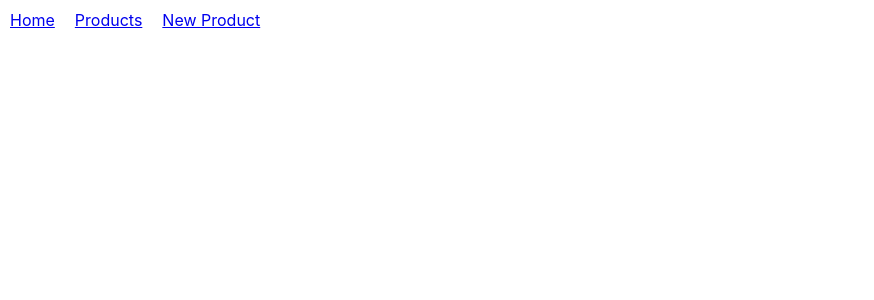
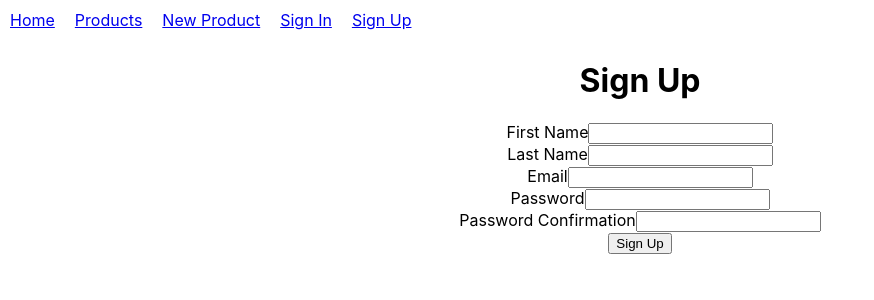
Before and after one commit to CodeCoreYVR/react-amazing-amazon-wadd-sept-2020, a React (Create React App) app: page /sign_up in a window 1280 px wide. Shown: the top 300 px of the page, without its empty margins (0-874 px from the left). Built offline with nearby package versions, Linux system fonts and the light colour scheme; no server answers.

Commit message:
added sign in and sign up pages with actions

```diff
--- a/src/App.js
+++ b/src/App.js
@@ -1,20 +1,83 @@
 import "./App.css";
+import React, { Component } from "react";
+
 import ProductsIndexPage from "./components/ProductsIndexPage";
 import ProductShowPage from "./components/ProductShowPage";
 import NavBar from "./components/NavBar";
 import { BrowserRouter, Switch, Route } from "react-router-dom";
 import ProductNewPage from "./components/ProductNewPage";
-function App() {
+import { Session } from "./requests";
+import { User } from "./requests";
+
+import SignUpPage from "./components/SignUpPage";
+import SignInPage from "./components/SignInPage";
+
+class App extends Component {
+  constructor(props) {
+    super(props);
+    this.state = {
+      user: null,
+    };
+    this.handleSubmit = this.handleSubmit.bind(this);
+    this.destroySession = this.destroySession.bind(this);
+  }
+
+
+  componentDidMount() {
+    Session.currentUser().then((user) => {
+      console.log("user", user);
+      this.setState((state) => {
+        return { user: user };
+      });
+    });
+  }
+  handleSubmit(params) {
+    Session.create(params)
+      .then(() => {
+        return Session.currentUser();
+      })
+      .then((user) => {
+        console.log("user", user);
+        this.setState((state) => {
+          return { user: user };
+        });
+      });
+  }
+  destroySession() {
+    Session.destroy().then((res) => {
+      this.setState((state) => {
+        return { user: null };
+      });
+    });
+  }
+  render() {
     return (
       <div className="App">
         <BrowserRouter>
-        <Switch>
+        <NavBar
+            currentUser={this.state.user}
+            destroySession={this.destroySession}
+          />          <Switch>
+            <Route path="/products/new" component={ProductNewPage} />
             <Route exact path="/products" component={ProductsIndexPage} />
-          <NavBar /> <Route path="/products/new" component={ProductNewPage} />
+            <Route
+              path="/sign_in"
+              render={(routeProps) => (
+                <SignInPage handleSubmit={this.handleSubmit} {...routeProps} />
+              )}
+            />
+              <Route
+              path="/sign_up"
+              render={(routeProps) => (
+                <SignUpPage handleSubmit={this.handleSubmit} {...routeProps} />
+              )}
+            />
             <Route path="/products/:id" component={ProductShowPage} />
           </Switch>
-      </BrowserRouter></div>
+        </BrowserRouter>
+      </div>
     );
+  }
 }
 
 export default App;
--- a/src/components/NavBar.js
+++ b/src/components/NavBar.js
@@ -1,7 +1,9 @@
 import React from "react";
 import { NavLink } from "react-router-dom";
-
-function NavBar(props) {
+const NavBar = (props) => {
+    function handleSignOut(){
+        props.destroySession()
+    }
   return (
     <nav
       style={{
@@ -18,6 +20,22 @@
       <NavLink style={{ marginRight: "20px" }} to="/products/new">
         New Product
       </NavLink>
+      {props.currentUser ? (
+        <React.Fragment>
+          <span style={{ marginRight: "20px" }} >Welcome, {props.currentUser.first_name}</span>
+          <button style={{ marginRight: "20px" }}  onClick={handleSignOut}>Sign Out</button>
+        </React.Fragment>
+      ) : (
+        <>
+          <NavLink style={{ marginRight: "20px" }} to="/sign_in">
+            Sign In
+          </NavLink>
+
+          <NavLink style={{ marginRight: "20px" }} to="/sign_up">
+            Sign Up
+          </NavLink>
+        </>
+      )}
     </nav>
   );
 }
--- /dev/null
+++ b/src/components/SignInPage.js
@@ -0,0 +1,33 @@
+import React from 'react';
+
+const SignInPage =({handleSubmit, history})=>{
+    function onSubmit(event){
+        event.preventDefault();
+        const {currentTarget}=event;
+        const formData= new FormData(currentTarget);
+        const formValues={
+            email: formData.get('email'),
+            password: formData.get('password')
+        }
+        handleSubmit(formValues);
+        history.push('/products');
+
+    }
+    return(
+        <main>
+        <h1>Sign In</h1>
+        <form onSubmit={onSubmit}>
+            <div>
+                <label htmlFor='email'>Email</label>
+                <input id='email' type='email' name='email' />
+            </div>
+            <div>
+                <label htmlFor='password'>Password</label>
+                <input id='password' type='password' name='password' />
+            </div>
+            <input type='submit' value='Sign In' />
+        </form>
+        </main>
+    )
+}
+export default SignInPage;
--- /dev/null
+++ b/src/components/SignUpPage.js
@@ -0,0 +1,55 @@
+import React from 'react';
+import {User} from '../requests.js'
+
+
+const SignUpPage=(props)=>{
+    const {onSignUp}=props;
+    function handleSubmit(event){
+        event.preventDefault();
+        const {currentTarget}=event;
+        const formData=new FormData(currentTarget);
+        const signUpParams={
+            first_name: formData.get('first_name'),
+            last_name: formData.get('last_name'),
+            email: formData.get('email'),
+            password: formData.get('password'),
+            password_confirmation: formData.get('password_confirmation')
+        }
+        User.create(signUpParams).then(res=>{
+            if (res.id){
+                handleSubmit()
+                props.history.push('/products')
+            }
+        })
+
+    }
+    return(
+        <main>
+        <h1>Sign Up</h1>
+        <form onSubmit={handleSubmit}>
+            <div>
+                <label htmlFor="first_name">First Name</label>
+                <input type='text' name='first_name' id='first_name'/>
+            </div>
+            <div>
+                <label htmlFor="last_name">Last Name</label>
+                <input type='text' name='last_name' id='last_name'/>
+            </div>
+            <div>
+                <label htmlFor="email">Email</label>
+                <input type='email' name='email' id='email'/>
+            </div>
+            <div>
+                <label htmlFor="password">Password</label>
+                <input type='password' name='password' id='password'/>
+            </div>
+            <div>
+                <label htmlFor="password_confirmation">Password Confirmation</label>
+                <input type='password' name='password_confirmation' id='password_confirmation'/>
+            </div>
+            <input type='submit' value='Sign Up'/>
+        </form>
+        </main>
+    )
+}
+export default SignUpPage;
--- a/src/requests.js
+++ b/src/requests.js
@@ -30,3 +30,46 @@
       .catch(console.error);
   },
 };
+export const Session = {
+  create(params) {
+    return fetch(`${BASE_URL}/session`, {
+      headers: {
+        'Content-Type': 'application/json'
+      },
+      credentials: 'include',
+      method: 'POST',
+      body: JSON.stringify(params)
+    }).then((res) => {
+      return res.json();
+    })
+  },
+  currentUser() {
+    return fetch(`${BASE_URL}/current_user`, {
+      credentials: "include",
+    }).then((res) => res.json());
+  },
+  destroy(){
+    return fetch(`${BASE_URL}/session`, {
+      method: 'Delete',
+      credentials: 'include'
+    }).then(res => res.json())
+  }
+}
+
+export const User = {
+  current() {
+    return fetch(`${BASE_URL}/users/current_user`, {
+      credentials: 'include',
+    }).then(res => res.json())
+  },
+  create(params) {
+    return fetch(`${BASE_URL}/users`, {
+      method: 'POST',
+      credentials: 'include',
+      headers: {
+        'Content-Type': 'application/json',
+      },
+      body: JSON.stringify({ user: params })
+    }).then(res => res.json())
+  }
+}
```
Also changed, not shown: src/components/AuthRoute.js (added, +16 -0 lines). Lines whose indentation alone changed are shown as unchanged.
